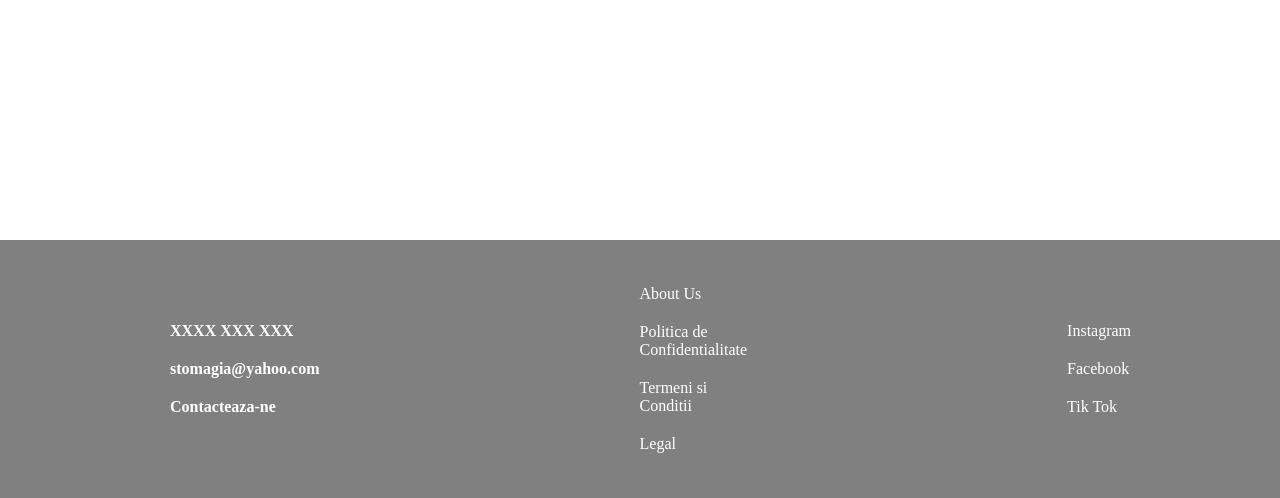
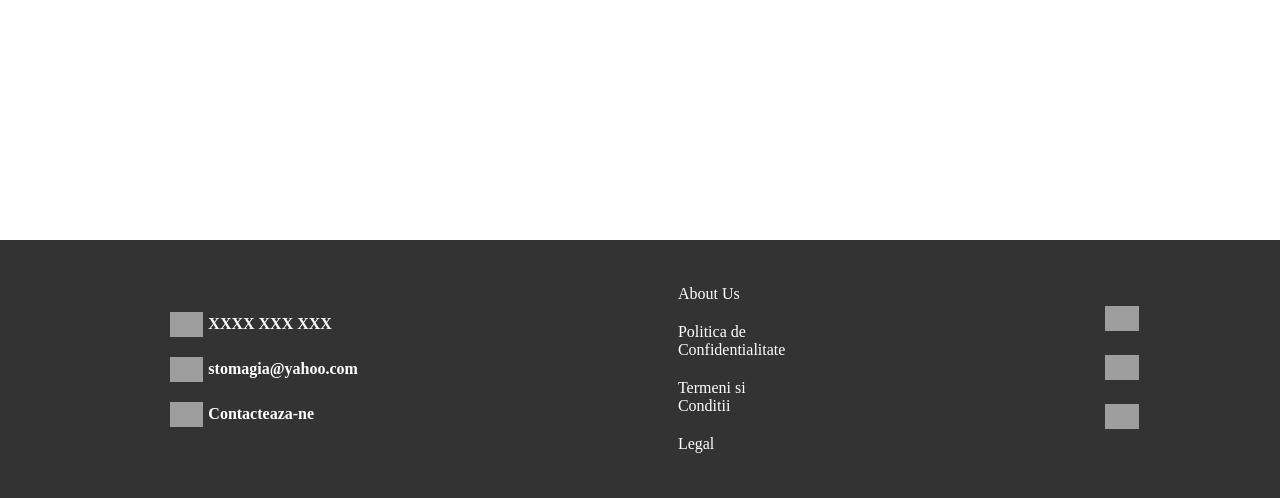
Before and after one commit to GingaGrigorescuAlexandru/Ecommerce-Store, a Django app: page / in a window 1280 px wide. Shown: the part 302-800 px from the top of the page. Run offline with Django 5.2, Linux system fonts and the light colour scheme; grey boxes are pictures that could not be loaded.

Commit message:
Add Icons to Footer

```diff
--- a/static/styles/style.css
+++ b/static/styles/style.css
@@ -72,11 +72,12 @@ html, body {
     display: flex;
     justify-content: space-between;
     align-items: center;
-    background-color: grey;
+    background-color: #333333;
     padding: 10px;
 
     margin-top: auto;
 }
+
 
 .footer-column {
     display: flex;
@@ -90,6 +91,12 @@ html, body {
     margin-bottom: 25px;
 }
 
+.footer-column h4 {
+    display: flex;
+    flex-direction: row;
+    align-items: center;
+}
+
 .footer-column a,
 .footer-column h4 {
     color: white;
@@ -98,6 +105,11 @@ html, body {
     padding: 5px;
 }
 
+.social-icon {
+    height: 25px;
+    margin-right: 5px;
+}
+
 .authentication-form {
     flex-grow: 1;
     height: 100%;
--- a/templates/footer.html
+++ b/templates/footer.html
@@ -1,16 +1,22 @@
 <!DOCTYPE html>
+{% load static %}
 <html lang="en">
 <head>
     <meta charset="UTF-8" />
-    <title>Stomagia</title>
+    <meta http-equiv="X-UA-Compatible" content="IE=edge" />
+    <meta name="viewport" content="width=device-width, initial-scale=1.0" />
+    <link rel="stylesheet" href="{% static 'styles/style.css' %}" />
 </head>
 <body>
 
     <footer class = 'footer-container'>
                 <div class = 'footer-column'>
-                <h4>XXXX XXX XXX</h4>
-                <h4>stomagia@yahoo.com</h4>
-                <h4>Contacteaza-ne</h4>
+                <h4><img src="{% static 'images/icons/phone.png' %}" alt="Phone Icon" class="social-icon"/>
+                    XXXX XXX XXX</h4>
+                <h4><img src="{% static 'images/icons/email.png' %}" alt="Email Icon" class="social-icon"/>
+                    stomagia@yahoo.com</h4>
+                <h4><img src="{% static 'images/icons/contact_us.png' %}" alt="Contact Us Icon" class="social-icon"/>
+                    Contacteaza-ne</h4>
             </div>
 
             <div class = 'footer-column'>
@@ -22,9 +28,15 @@
             </div>
 
             <div class = 'footer-column'>
-                <a href="">Instagram</a>
-                <a href="">Facebook</a>
-                <a href="">Tik Tok</a>
+                <a href="https://www.instagram.com/stomagia/">
+                    <img src="{% static 'images/icons/instagram.png' %}" alt="Instagram Icon" class="social-icon"/>
+                </a>
+                <a href="https://www.instagram.com/stomagia/">
+                    <img src="{% static 'images/icons/facebook.png' %}" alt="Facebook Icon" class="social-icon"/>
+                </a>
+                <a href="https://www.instagram.com/stomagia/">
+                    <img src="{% static 'images/icons/tik-tok.png' %}" alt="Tik-Tok Icon" class="social-icon"/>
+                </a>
 
             </div>
     </footer>
```
